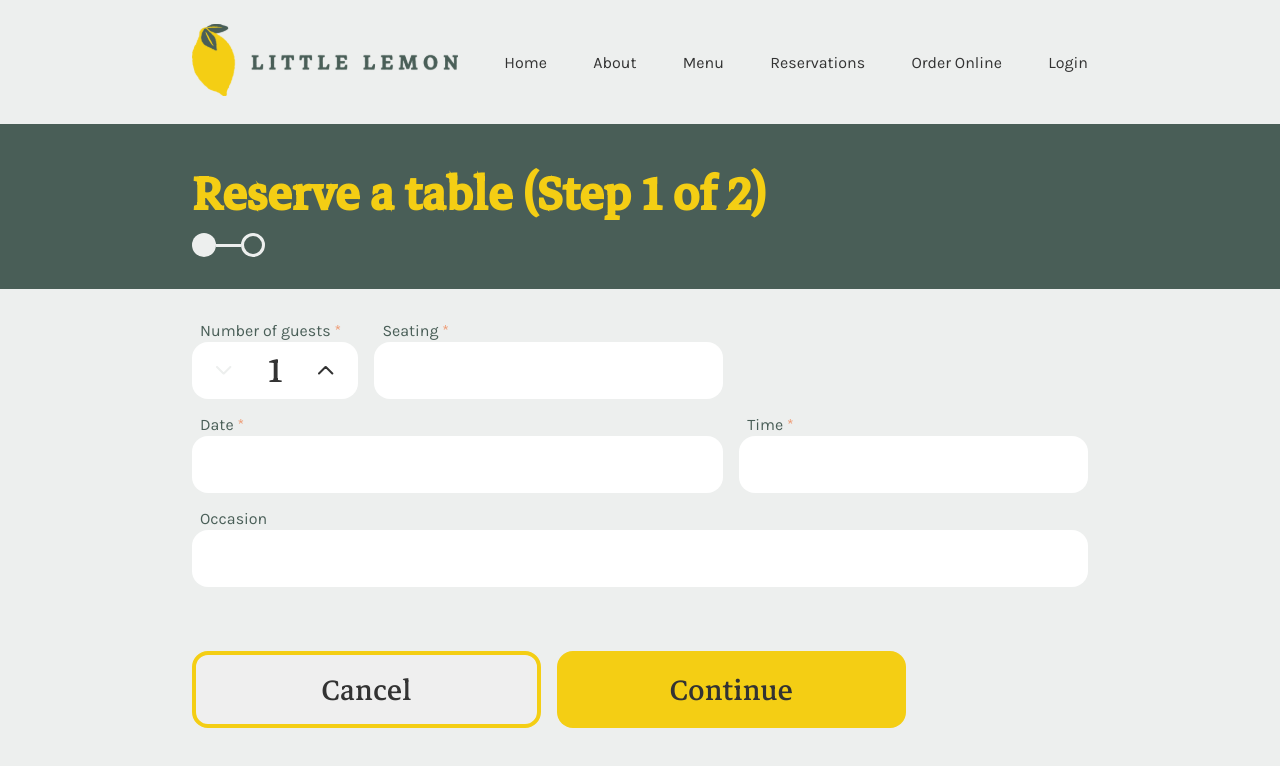
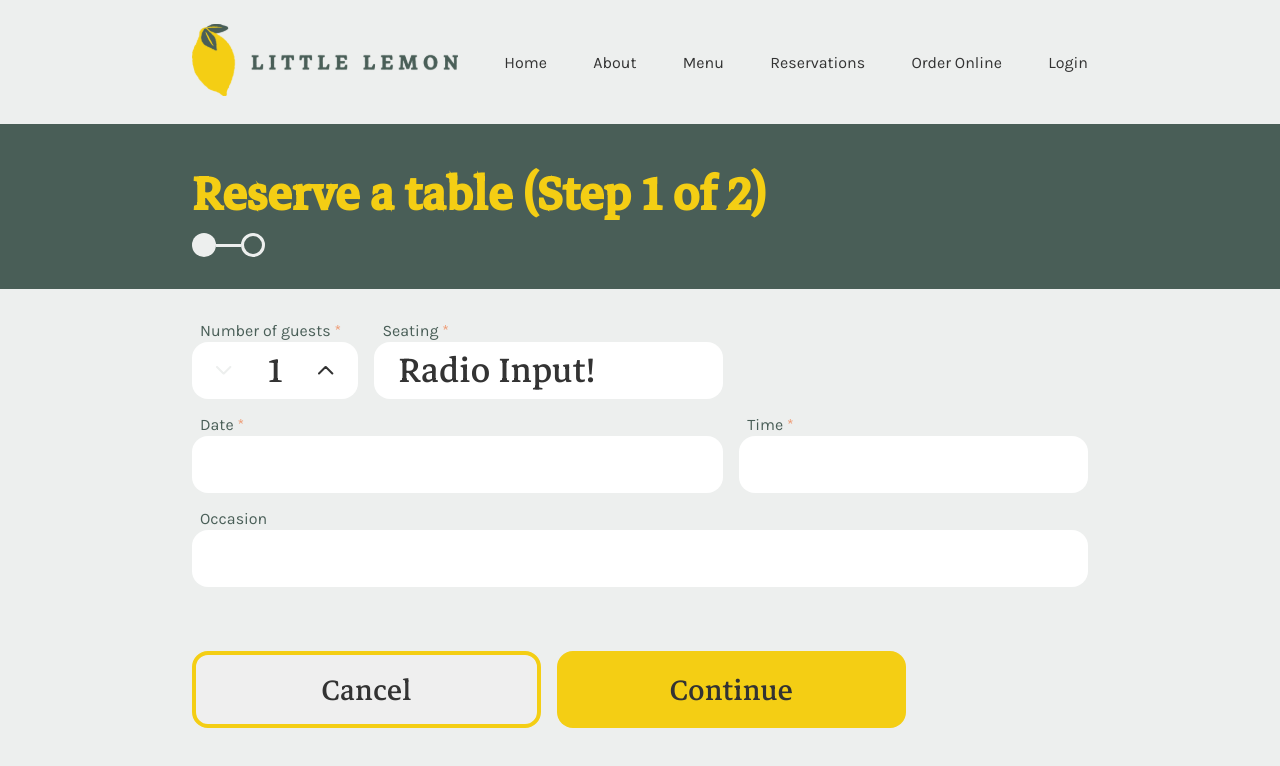
Before and after one commit to alexgqh/Capstone-Project, a React (Vite) app: page / in a window 1280 px wide. Both pictures are taken after a click on the button "Reserve a table". Shown: the top 766 px of the page. Built offline with nearby package versions, Linux system fonts and the light colour scheme.

Commit message:
Just broke the cancel button somehow...

```diff
--- a/src/components/inputBase.jsx
+++ b/src/components/inputBase.jsx
@@ -1,6 +1,6 @@
 import '../styles/input.css'
 
-const InputBase = ({ id, className, children, caption, style, ref, onFocus, isFocused, isRequired = true }) => {
+const InputBase = ({ id, children, caption, style, ref, onFocus, isFocused, isRequired = true }) => {
   const renderRequiredAstrisk = () => {
     if (isRequired) {
       return <span className="color-peach"> *</span>
--- a/src/components/numberInput.jsx
+++ b/src/components/numberInput.jsx
@@ -64,7 +64,7 @@ const NumberInput = ({ id, caption, min, max, def, onFocus, isFocused, isRequire
           <img src={decEnabled ? ChevronDownReg : ChevronDownFaded} draggable={false} />
         </button>
         <input
-          className="number-input"
+          className="number-input input-font"
           type="number"
           value={value} min={min} max={max}
           onChange={handleValueChange}
--- /dev/null
+++ b/src/components/radioInput.jsx
@@ -0,0 +1,13 @@
+import InputBase from "./inputBase"
+
+const RadioInput = ({ id, caption, onFocus, isFocused, isRequired }) => {
+  return (
+    <InputBase id={id} caption={caption} onFocus={onFocus} isFocused={isFocused} isRequired={isRequired}>
+      <div className="input-font">
+        Radio Input!
+      </div>
+    </InputBase>
+  )
+}
+
+export default RadioInput;
--- a/src/components/reserve.jsx
+++ b/src/components/reserve.jsx
@@ -2,6 +2,7 @@ import "../styles/reserve.css"
 import ReserveBanner from './reserveBanner'
 import InputBase from "./inputBase"
 import NumberInput from './numberInput'
+import RadioInput from './radioInput'
 import Button from './button'
 import { usePage } from "../global/pageContext"
 import { useState } from "react"
@@ -16,7 +17,7 @@ const Reserve = () => {
     return (
       <>
         <NumberInput id="input-nr-guests" caption="Number of guests" min={1} max={30} def={1} onFocus={() => setFocus(0)} isFocused={focus === 0} />
-        <InputBase id="input-seating" caption="Seating" onFocus={() => setFocus(1)} isFocused={focus === 1} />
+        <RadioInput id="input-seating" caption="Seating" onFocus={() => setFocus(1)} isFocused={focus === 1} />
         <InputBase id="input-date" caption="Date" onFocus={() => setFocus(2)} isFocused={focus === 2} />
         <InputBase id="input-time" caption="Time" onFocus={() => setFocus(3)} isFocused={focus === 3} />
         <InputBase id="input-occasion" caption="Occasion" isRequired={false} onFocus={() => setFocus(4)} isFocused={focus === 4} />
--- a/src/index.css
+++ b/src/index.css
@@ -100,10 +100,6 @@ button {
 input {
   border: none;
   outline: none;
-  font-family: 'Markazi', sans-serif;
-  font-weight: normal;
-  font-size: 48px;
-  color: var(--color-highlight-2);
 }
 
 /* Chrome, Safari, Edge, Opera */
@@ -133,8 +129,11 @@ input[type=number] {
   transition-duration: 150ms;
 }
 
-.cta-button:focus, .reg-button:focus {
+.cta-button:focus {
   outline: 4px solid var(--color-primary-1);
+}
+.reg-button:focus {
+  border: 4px solid var(--color-primary-1);
 }
 
 .cta-button:active, .reg-button:active {
--- a/src/styles/input.css
+++ b/src/styles/input.css
@@ -13,7 +13,14 @@ input[type="number"] {
   padding-block: 0px;
   border-radius: 16px;
   height: 57px;
-  outline: none;
+  /* outline: none; */
+}
+
+.input-font {
+  font-family: 'Markazi', sans-serif;
+  font-weight: normal;
+  font-size: 48px;
+  color: var(--color-highlight-2);
 }
 
 .input-focus {
```
